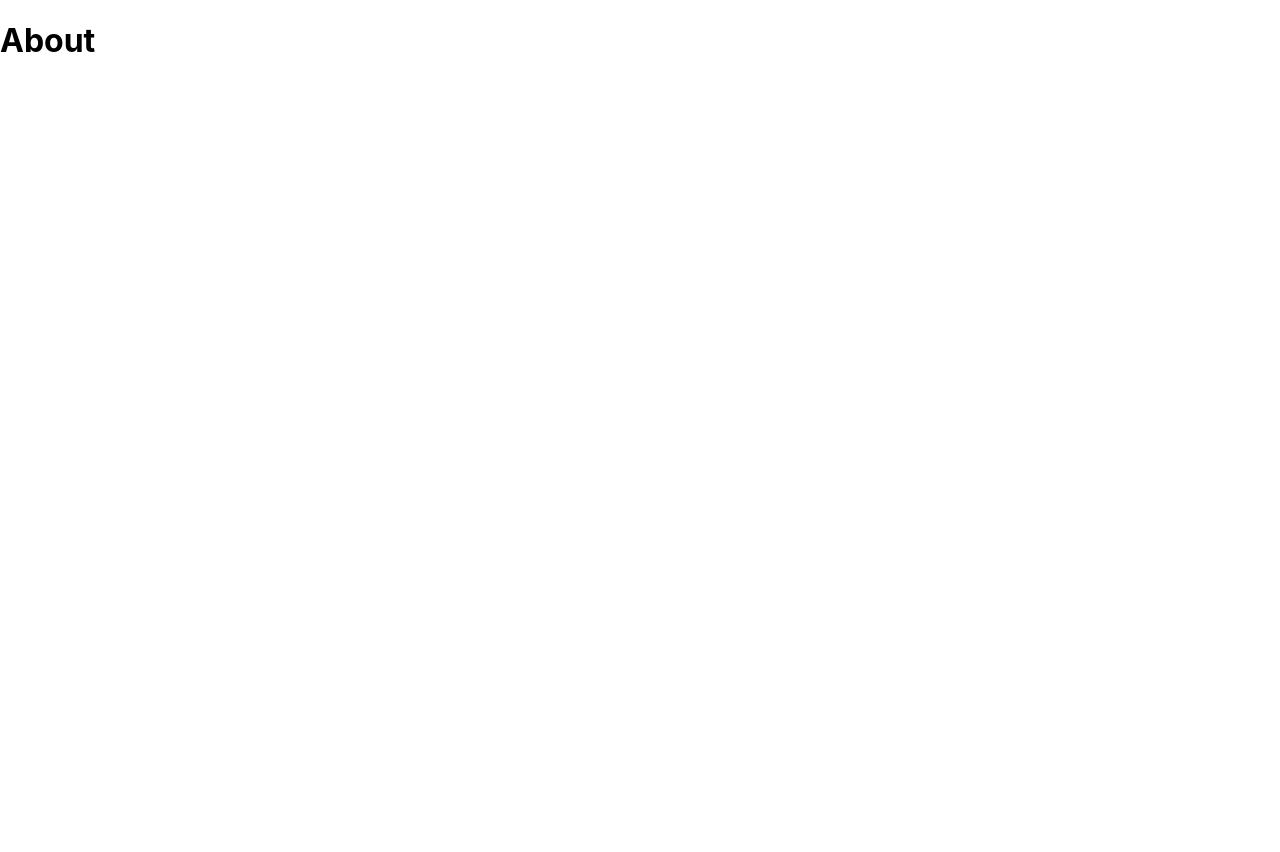
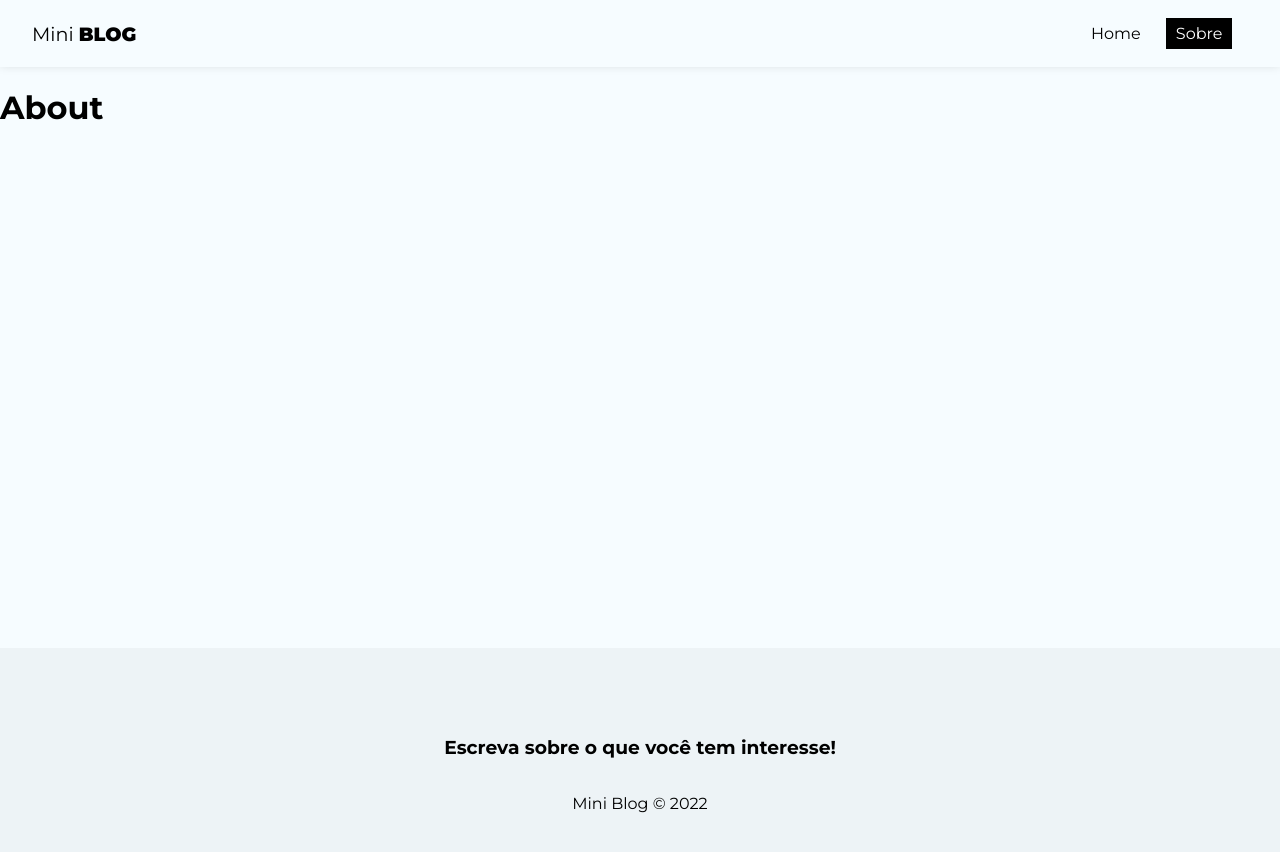
Before and after one commit to joaogabrielr/projeto-miniblog, a React (Create React App) app: page /about in a window 1280 px wide. Shown: the top 852 px of the page. Before the commit the page ends 800 px from the top, so only its background shows below. Built offline with nearby package versions, Linux system fonts and the light colour scheme.

Commit message:
Adicionando estilos ao navbar, footer, fonte e estilo global

```diff
--- a/public/index.html
+++ b/public/index.html
@@ -1,5 +1,5 @@
 <!DOCTYPE html>
-<html lang="en">
+<html lang="pt-br">
   <head>
     <meta charset="utf-8" />
     <link rel="icon" href="%PUBLIC_URL%/favicon.ico" />
@@ -24,7 +24,10 @@
       work correctly both with client-side routing and a non-root public URL.
       Learn how to configure a non-root public URL by running `npm run build`.
     -->
-    <title>React App</title>
+    <title>Mini Blog</title>
+    <link rel="preconnect" href="https://fonts.googleapis.com">
+    <link rel="preconnect" href="https://fonts.gstatic.com" crossorigin>
+    <link href="https://fonts.googleapis.com/css2?family=Montserrat:ital,wght@0,100;0,200;0,300;0,400;0,500;0,600;0,700;0,800;0,900;1,100;1,200;1,300;1,400;1,500;1,600;1,700;1,800;1,900&display=swap" rel="stylesheet">
   </head>
   <body>
     <noscript>You need to enable JavaScript to run this app.</noscript>
--- a/src/App.js
+++ b/src/App.js
@@ -8,16 +8,22 @@
 import Home from './pages/Home/Home';
 import About from './pages/About/About';
 
+//componentes
+import Navbar from './components/Navbar';
+import Footer from './components/Footer';
+
 function App() {
   return (
     <div className="App">
       <BrowserRouter>
+      <Navbar/>
         <div className="container">
           <Routes>
             <Route path='/' element={<Home/>} />
             <Route path='/about' element={<About/>} />
           </Routes>
         </div>
+        <Footer/>
       </BrowserRouter>
     </div>
   );
--- /dev/null
+++ b/src/components/Footer.js
@@ -0,0 +1,12 @@
+import styles from "./Footer.module.css"
+
+const Footer = () => {
+  return (
+    <footer className={styles.footer}>
+        <h3>Escreva sobre o que você tem interesse!</h3>
+        <p>Mini Blog &copy; 2022</p>
+    </footer>
+  )
+}
+
+export default Footer
--- /dev/null
+++ b/src/components/Footer.module.css
@@ -0,0 +1,8 @@
+.footer {
+    height: 250px;
+    display: flex;
+    flex-direction: column;
+    align-items: center;
+    justify-content: center;
+    background-color: #edf3f6;
+}
--- /dev/null
+++ b/src/components/Navbar.js
@@ -0,0 +1,23 @@
+import { NavLink } from "react-router-dom"
+
+import styles from "./Navbar.module.css"
+
+const Navbar = () => {
+  return (
+    <nav className={styles.navbar} >
+        <NavLink to="/" className={styles.brand}>
+            Mini <span>Blog</span>
+        </NavLink>
+        <ul className={styles.links_list}>
+            <li>
+            <NavLink to='/' className={({isActive}) => (isActive ? styles.active : "")}>Home</NavLink>
+            </li>
+            <li>
+            <NavLink to="/about" className={({isActive}) => (isActive ? styles.active : "")}>Sobre</NavLink>
+            </li>
+        </ul>
+    </nav>
+  )
+}
+
+export default Navbar
--- /dev/null
+++ b/src/components/Navbar.module.css
@@ -0,0 +1,34 @@
+.navbar {
+    display: flex;
+    box-shadow: rgba(0,0,0, .15) 0px -2px 10px 0px;
+    justify-content: space-between;
+    align-items: center;
+    padding: .5em 2em;
+}
+
+.brand {
+    font-size: 1.2em;
+}
+
+.brand span {
+    font-weight: 900;
+    text-transform: uppercase;
+}
+
+.links_list {
+    display: flex;
+    list-style: none;
+}
+
+.links_list li {
+    margin-right: 1em;
+}
+
+.links_list li a {
+    padding: .4em .6em;
+}
+
+.active {
+    background-color: #000;
+    color: #fff;
+}
--- a/src/index.css
+++ b/src/index.css
@@ -1,13 +1,33 @@
 body {
-  margin: 0;
-  font-family: -apple-system, BlinkMacSystemFont, 'Segoe UI', 'Roboto', 'Oxygen',
-    'Ubuntu', 'Cantarell', 'Fira Sans', 'Droid Sans', 'Helvetica Neue',
-    sans-serif;
-  -webkit-font-smoothing: antialiased;
-  -moz-osx-font-smoothing: grayscale;
+    background-color: #f6fcff;
+    padding: 0;
+    margin: 0;
+    font-family: "Montserrat", sans-serif;
 }
 
-code {
-  font-family: source-code-pro, Menlo, Monaco, Consolas, 'Courier New',
-    monospace;
+input::placeholder,
+textarea::placeholder {
+    font-family: "Montserrat", sans-serif;
 }
+
+input:focus,
+textarea:focus {
+    outline: none;
+}
+
+a,
+nav button {
+    text-decoration: none;
+    background-color: transparent;
+    border: none;
+    color: #000;
+    transition: .4s;
+    font-size: 1em;
+    cursor: pointer;
+    font-family: "Montserrat", sans-serif;
+}
+
+a:hover,
+nav button:hover {
+    color: #bbb;
+}
```
Also changed, not shown: src/pages/Login/Login.js (added).
